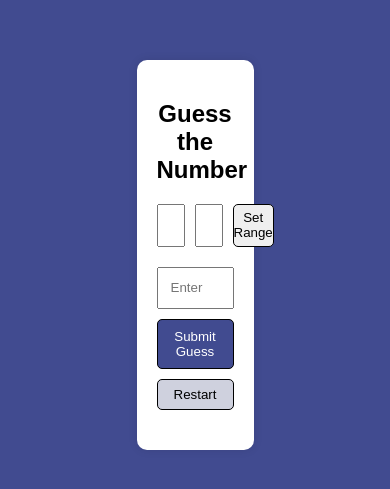
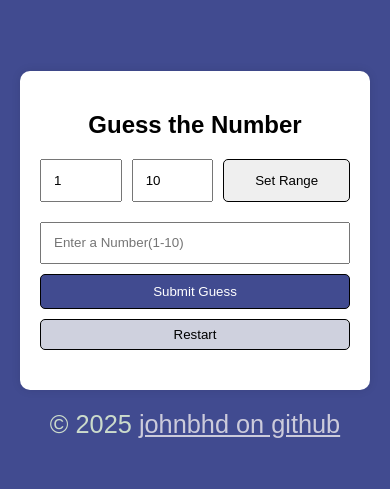
Before and after one commit to johnbhd/30-Days-Vanilla-Js, a plain HTML site: page Day 4/number-guessing/index.html in a window 390 px wide. Shown: the part 167-656 px from the top of the page. Drawn offline with Linux system fonts and the light colour scheme.

Commit message:
done guess number day 4, I add the main app for view 30 Days vanilla JS project. Jesus loves you - 1 Peter 1:6-7

```diff
--- a/Day 4/birthday-countdown-timer/style.css
+++ b/Day 4/birthday-countdown-timer/style.css
@@ -137,7 +137,18 @@ h3 {
     position: relative;
     left: 40px;
     cursor: pointer;
-}@media (max-width: 1024px) {
+}
+footer {
+    margin-top: 20px;
+    text-align: center;
+    font-size: 3vh;
+}
+a {
+    text-decoration: none;
+    color: #cbdbcb;
+    text-decoration: underline;
+}
+@media (max-width: 1024px) {
     h2 {
         font-size: 32px;
     }
--- a/Day 4/number-guessing/index.html
+++ b/Day 4/number-guessing/index.html
@@ -22,8 +22,10 @@
                 <button id="submit">Submit Guess</button>
                 <button id="restart">Restart</button>
             </div>
-        </form>
     </div>
+    <footer>
+        &copy; 2025 <a href="https://github.com/johnbhd" target="_blank">johnbhd on github</a>
+    </footer>
 </body>
 <script src="script.js"></script>
 </html>
--- a/Day 4/number-guessing/script.js
+++ b/Day 4/number-guessing/script.js
@@ -8,8 +8,11 @@ const restart = document.getElementById('restart');
 const guess = document.getElementById('guess');
 const message = document.getElementById('messageSpan');
 
-let randomnum = 0, startval = 1, endval = 10, attempts = 0;
-
+let randomnum, startval = 1, endval = 10, attempts = 0;
+// random num
+function generateRandomNum() {
+    randomnum = Math.floor(Math.random() * (endval - startval + 1)) + startval;
+}
 // range click
 function rangeToggle() {
     startval = parseInt(startnum.value);
@@ -17,11 +20,12 @@ function rangeToggle() {
 
     attempts = 0;
 
+    generateRandomNum();
 
     guess.placeholder = `Enter a Number (${startval}-${endval})`;
     message.textContent = `Guess a number between ${startval} and ${endval}`;
 }
-
+// user guess
 function submitGuess() {
     const userGuess = parseInt(guess.value);
 
@@ -41,23 +45,22 @@ function submitGuess() {
         message.textContent = '📈 Too high! Try again.';
         attempts++;
     }
-    console.log(`start: ${startval}`);
-    console.log(`end: ${endval}`);
-
-    console.log(`randomnum: ${randomnum}`);
-    console.log(`Guess: ${userGuess}`);
-    console.log(`attempt: ${attempts}`);
-
-
 }
-randomnum = Math.floor(Math.random() * (endval - startval + 1)) + startval;
+// restart
 function restartToggle() {
     attempts = 0;
-    randomnum = Math.floor(Math.random() * (endval - startval + 1)) + startval;
+    generateRandomNum();
     message.textContent = "Game reset! Set a new range.";
     guess.value = "";
 }
+// enter key
+guess.addEventListener('keypress', (event) => {
+    if (event.key === "Enter") {
+        submit.click();
+    }
+})
 
 rangeBut.addEventListener('click', rangeToggle);
 submit.addEventListener('click', submitGuess);
 restart.addEventListener('click', restartToggle);
+generateRandomNum();
--- a/Day 4/number-guessing/style.css
+++ b/Day 4/number-guessing/style.css
@@ -18,7 +18,7 @@ body {
     padding: 20px;
     border-radius: 10px;
     box-shadow: 0 0 10px rgba(0, 0, 0, 0.1);
-    width: 30%;
+    max-width: 350px;
 }
 h2 {
     text-align: center;
@@ -27,14 +27,19 @@ h2 {
 .range {
     margin-top: 20px;
     display: flex;
+    justify-content: center;
+    flex-wrap: wrap;
     gap: 10px;
 }
 .range input {
+    flex: 1;
     height: 5vh;
     width: 36%;
 }
 .range button {
+    border: 1px solid black;
     width: 15vh;
+    height: 5vh;
 }
 .output {
     display: flex;
@@ -70,3 +75,19 @@ button:hover {
     margin-top: 10px;
     text-align: center;
 }
+footer {
+    margin-top: 20px;
+    text-align: center;
+    font-size: 3vh;
+    color: #cbdbcb;
+}
+a {
+    text-decoration: none;
+    color: #cccbdb;
+    text-decoration: underline;
+}
+@media screen and (max-width: 768px) {
+    body {
+      padding: 20px;
+    }
+}
```
Also changed, not shown: Day 4/birthday-countdown-timer/index.html (+3 -0 lines), index.html (added, +11 -0 lines), src/css/style.css (added), src/js/script.js (added).
